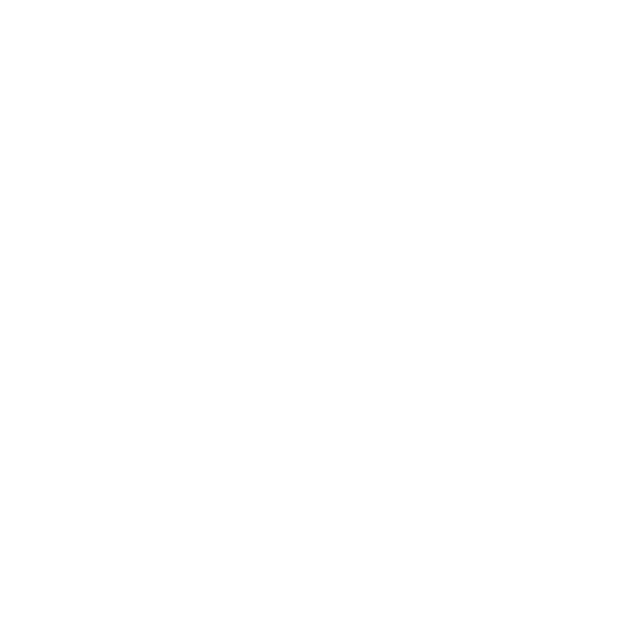
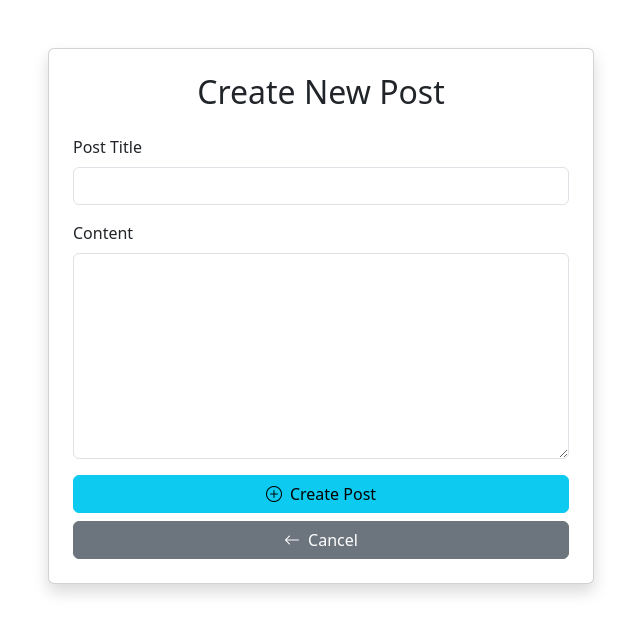
Before and after one commit to johnruud3/JavaScript-2-Course-Assignment, a plain HTML site: page pages/posts/create-post.html in a window 1280 px wide. Shown: the whole page, without its empty margins (319-959 px from the left). Drawn offline with nearby package versions, Linux system fonts and the light colour scheme.

Commit message:
- Added a create-post page (only html). - Added create-post to dropdown-menu.

```diff
--- a/assets/js/components.js
+++ b/assets/js/components.js
@@ -31,6 +31,8 @@ function getHeader() {
                             <i class="bi bi-person-circle me-1"></i>${localStorage.getItem('userName') || 'User'}
                         </a>
                         <ul class="dropdown-menu">
+                        <li><a class="dropdown-item" href="/pages/posts/create-post.html">
+                            <i class="bi bi-plus-circle me-2 "></i>Create Post</a></li>
                         <li><a class="dropdown-item" href="/pages/auth/user-profile.html">
                             <i class="bi bi-person-circle me-2 "></i>Your profile</a></li>
                             <li><a class="dropdown-item" href="#" onclick="handleLogout()">
--- a/pages/auth/user-profile.html
+++ b/pages/auth/user-profile.html
@@ -4,9 +4,7 @@
     <meta charset="UTF-8">
     <meta name="viewport" content="width=device-width, initial-scale=1.0">
     <title>Your profile - Feed Me</title>
-
-    <link href="https://cdn.jsdelivr.net/npm/bootstrap@5.3.2/dist/css/bootstrap.min.css" rel="stylesheet">
-
+    <link rel="stylesheet" href="https://cdn.jsdelivr.net/npm/bootstrap@5.3.2/dist/css/bootstrap.min.css">
     <link rel="stylesheet" href="https://cdn.jsdelivr.net/npm/bootstrap-icons@1.11.1/font/bootstrap-icons.css">
 </head>
 <body>
--- a/pages/posts/create-post.html
+++ b/pages/posts/create-post.html
@@ -0,0 +1,54 @@
+<!DOCTYPE html>
+<html lang="en">
+<head>
+    <meta charset="UTF-8">
+    <meta name="viewport" content="width=device-width, initial-scale=1.0">
+    <title>Create a post - Feed Me</title>
+    <link rel="stylesheet" href="https://cdn.jsdelivr.net/npm/bootstrap@5.3.2/dist/css/bootstrap.min.css">
+    <link rel="stylesheet" href="https://cdn.jsdelivr.net/npm/bootstrap-icons@1.11.1/font/bootstrap-icons.css">
+</head>
+<body>
+    <div id="header"></div>
+
+    <main class="flex-grow-1">
+        <div class="container mt-3 mt-md-5">
+            <div class="row justify-content-center">
+                <div class="col-12 col-md-8 col-lg-6">
+                    <div class="card shadow">
+                        <div class="card-body p-4">
+                            <h2 class="text-center mb-4">Create New Post</h2>
+
+                            <form id="createPostForm">
+                                <div class="mb-3">
+                                    <label for="title" class="form-label">Post Title</label>
+                                    <input type="text" class="form-control" id="title" required>
+                                </div>
+
+                                <div class="mb-3">
+                                    <label for="content" class="form-label">Content</label>
+                                    <textarea class="form-control" id="content" rows="8" required></textarea>
+                                </div>
+
+                                <div class="d-grid gap-2">
+                                    <button type="submit" class="btn btn-info">
+                                        <i class="bi bi-plus-circle me-2"></i>Create Post
+                                    </button>
+                                    <a href="../../index.html" class="btn btn-secondary">
+                                        <i class="bi bi-arrow-left me-2"></i>Cancel
+                                    </a>
+                                </div>
+                            </form>
+                        </div>
+                    </div>
+                </div>
+            </div>
+        </div>
+    </main>
+
+    <div id="footer"></div>
+
+    <script src="https://cdn.jsdelivr.net/npm/bootstrap@5.3.2/dist/js/bootstrap.bundle.min.js"></script>
+
+    <script type="module" src="../../assets/js/posts/create-post.js"></script>
+</body>
+</html>
```
